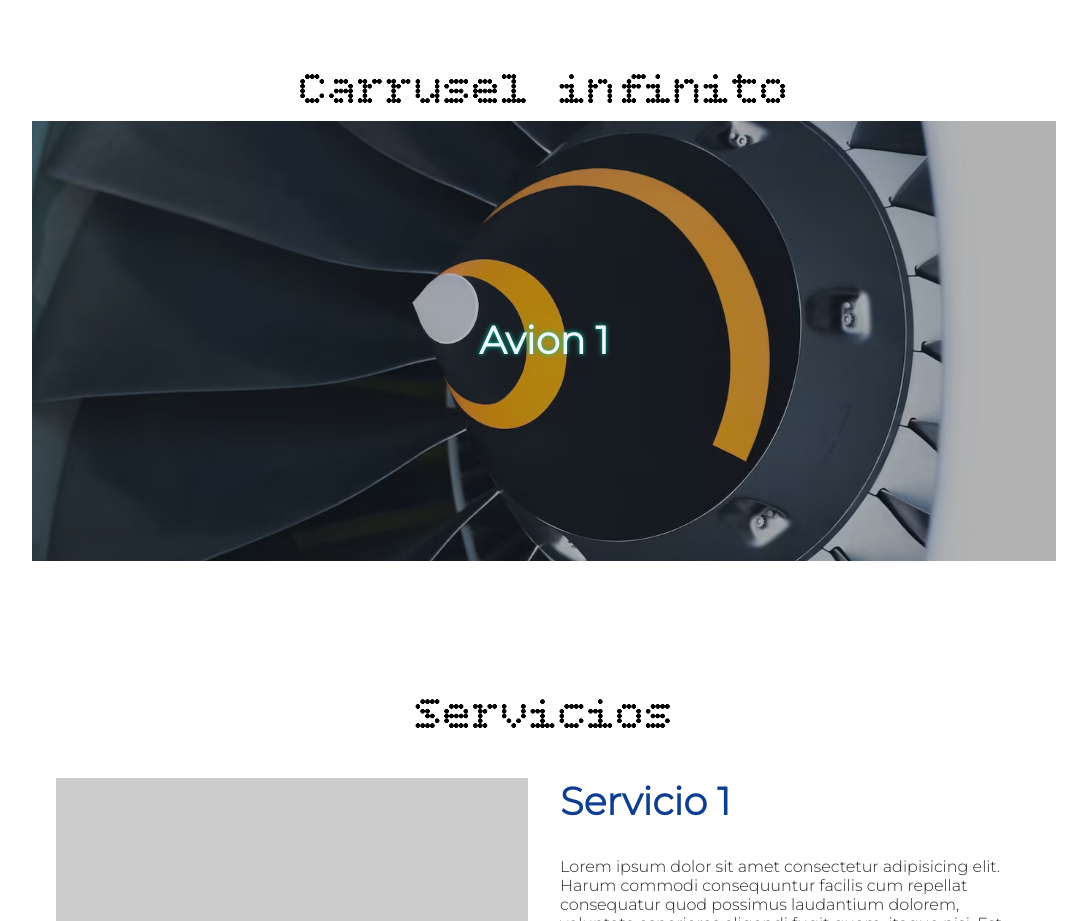
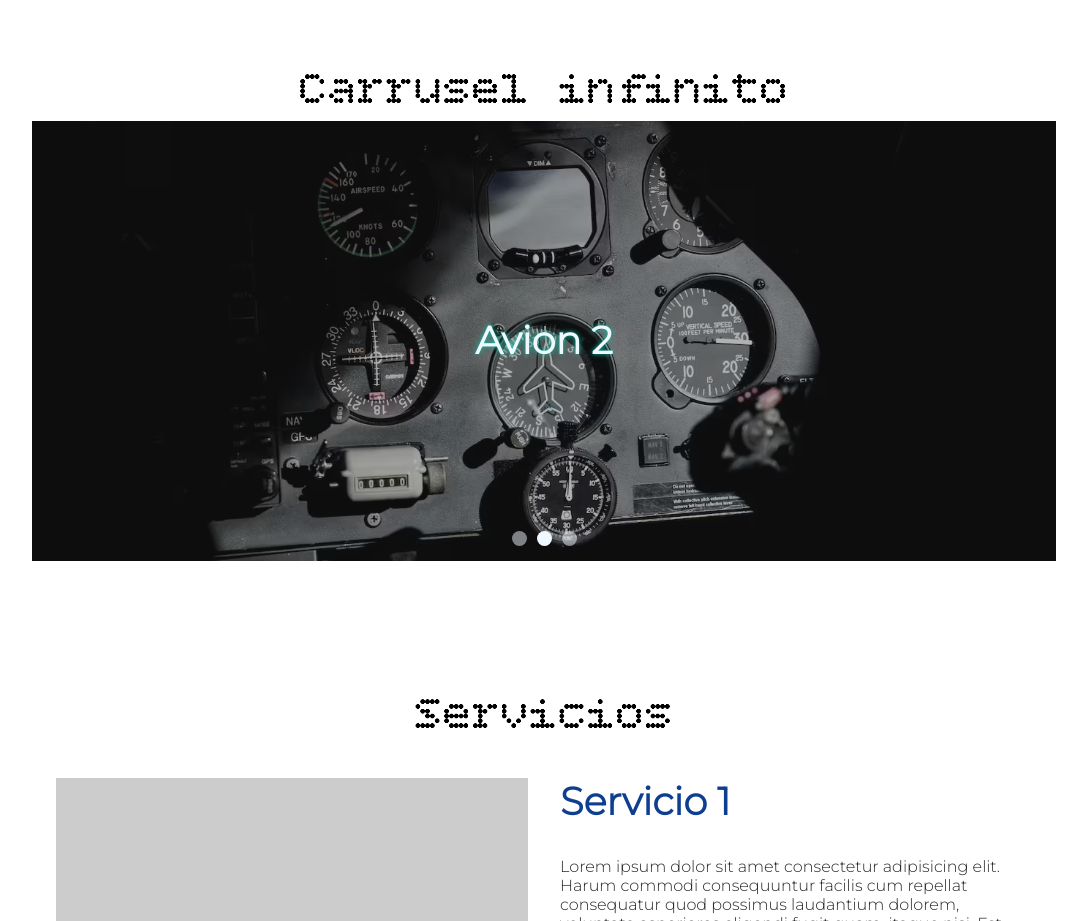
Before and after one commit to Erikadst/ejercicio-VITE-0, a website built with Vite: page index.html in a window 1280 px wide. Shown: the part 6360-7281 px from the top of the page, without its empty margins (96-1183 px from the left). Built offline with nearby package versions, Linux system fonts and the light colour scheme; placeholder pictures from the web are drawn by us.

Commit message:
slider con puntitos

```diff
--- a/index.html
+++ b/index.html
@@ -162,8 +162,17 @@
               <img src="/src/assets/img/avion3.avif" alt="Avion 3">
             </div>
           </div>
+
         </div>
-
+        <div class="artSlider01__mask">
+          <div></div>
+          <div></div>
+        </div>
+        <div class="artSlider01__track">
+          <div class="artSlider01__track__dot active"></div>
+          <div class="artSlider01__track__dot"></div>
+          <div class="artSlider01__track__dot"></div>
+        </div>
       </article>
     </section>
 
--- a/src/assets/js/assets/_artSlider.js
+++ b/src/assets/js/assets/_artSlider.js
@@ -5,6 +5,9 @@ export default function artSlider() {
         $carrousel.forEach(($el) => {
             const $pista = $el.querySelector(".artSlider01__pista");
             const $sliders = $el.querySelectorAll(".artSlider01__slide");
+            const $dots = $el.querySelectorAll(".artSlider01__track__dot");
+
+            console.log($dots);
             //Comprobar que nuestra pista y los slider existan dentro del DOM
             if (!$pista | $sliders.length === 0) return;
             //console.log ($pista, $sliders);
@@ -15,15 +18,38 @@ export default function artSlider() {
             const tiempoEspera = 3000;
 
             $sliders.forEach($slide => {
-                console.log($slide);
-            })
+                const $copia = $slide.cloneNode(true);
+                $pista.appendChild($copia);
+            });
 
             setInterval(() => {
-                console.log(`Contador: ${contador}`);
-                console.log(`Tiempo:${(tiempoEspera * contador)/1000}s`);
                 //contador = contador +1;
                 contador++;
-            }, tiempoEspera);
+                $pista.style.transform= `translateX(-${100*contador}%)`;
+                $pista.style.transition=`transform ${tiempoTransicion}ms`
+                $dots[contador - 1]?.classList.remove("active");
+                $dots[contador]?.classList.add("active");
+                //Siguiente elemento dot
+                if ($dots[contador]){
+                    $dots[contador].classList.add("Active");
+                } else {
+                    $dots[0].classList.add("active");
+                }
+
+                //Validar que el contador sea igual al numero de la ultima posicion del slider
+                if (contador === $sliders.length){
+                    setTimeout(()=>{
+                    //console.log({contador});
+                    //reiniciar contador
+                        contador = 0
+                        $pista.style.transform =`translateX(0)`;
+                        $pista.style.transition="none";
+                    },tiempoTransicion);
+
+                }}, tiempoEspera);
+
+/*          setTimeout(()=> {},tiempoEspera);
+            console.log(`Me ejecuto cada ${tiempoEspera}`) */
 
         })
 }
--- a/src/assets/scss/assets/_artSlider01.scss
+++ b/src/assets/scss/assets/_artSlider01.scss
@@ -1,9 +1,10 @@
 @use 'config' as c;
 
 .artSlider01{
+    position: relative;
     width: 100%;
     padding: 0 1.5rem;
-    background-color: c.$color02;
+
     @media only screen and (min-width:c.$tablet){
         width: 80%;
         padding: initial;
@@ -46,4 +47,25 @@
             transition: 1s;
         }
         }
+    .artSlider01__track{
+        display: flex;
+        justify-content: center;
+        gap: 10px;
+        position: absolute;
+        bottom: 10px;
+        width: 100%;
+        height: 20px;
+        .artSlider01__track__dot{
+            height: 15px;
+            width: 15px;
+            background-color: c.$color01;
+            opacity: 0.5;
+            border-radius: 50%;
+            &.active{
+                opacity: 1;
+                transition: opacity 500ms;
+            }
+
+        }
+    }
 }
```
